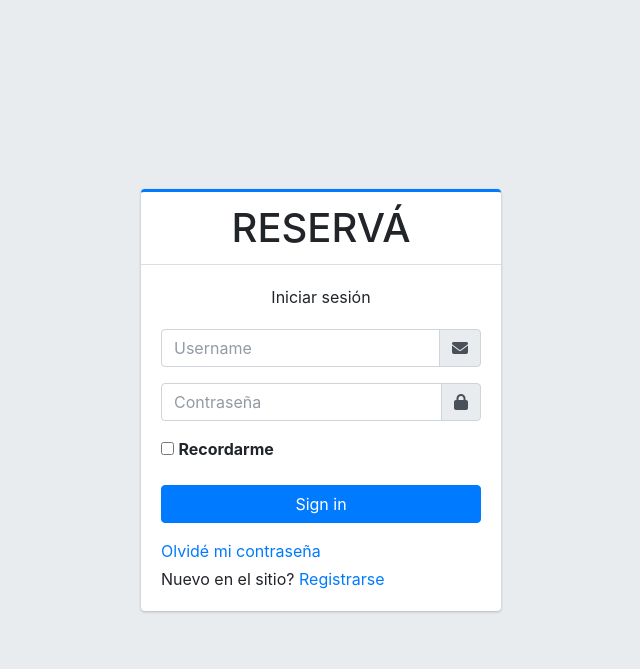
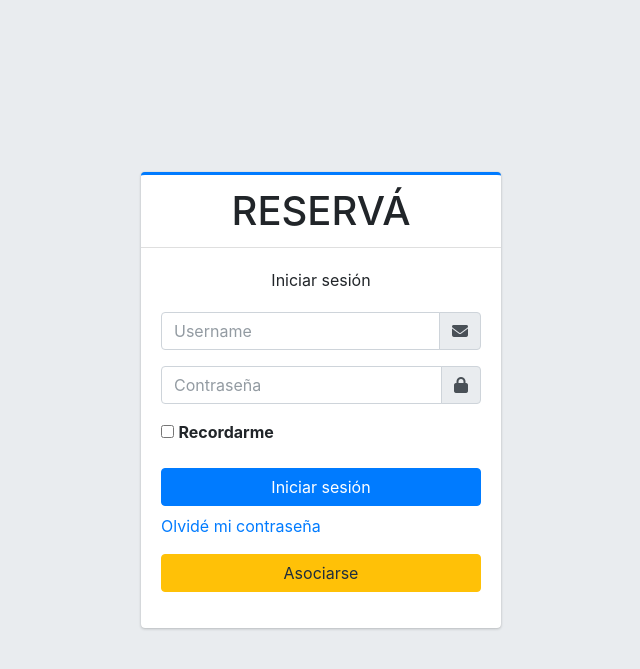
Before and after one commit to facurodrij/TrabajoFinal_ASC, a Django app: page /login/ in a window 1280 px wide. Shown: the top 669 px of the page, without its empty margins (319-959 px from the left). Run offline with Django 4.2, Linux system fonts and the light colour scheme; parts of the project's set-up code (start-up, migrations or seed data) failed here and were passed over; some libraries are stand-ins or nearby versions.

Commit message:
View register eliminado.

```diff
--- a/accounts/forms.py
+++ b/accounts/forms.py
@@ -76,10 +76,12 @@ class PersonaCreateForm(forms.ModelForm):
                                 widget=forms.TextInput(attrs={'placeholder': 'Dirección',
                                                               'class': 'form-control',
                                                               }))
+    imagen = forms.ImageField(required=True,
+                              widget=AdminFileWidget(attrs={'class': 'form-control'}))
 
     class Meta:
         model = Persona
-        fields = ['dni', 'sexo', 'nombre', 'apellido', 'fecha_nacimiento', 'localidad', 'direccion']
+        fields = ['dni', 'sexo', 'nombre', 'apellido', 'fecha_nacimiento', 'localidad', 'direccion', 'imagen']
 
 
 class CustomAuthenticationForm(AuthenticationForm):
@@ -153,7 +155,7 @@ class PersonaChangeForm(forms.ModelForm):
                                 widget=forms.TextInput(attrs={'placeholder': 'Dirección',
                                                               'class': 'form-control',
                                                               }))
-    imagen = forms.ImageField(required=True,
+    imagen = forms.ImageField(required=False,
                               widget=AdminFileWidget)
 
     class Meta:
--- a/accounts/templates/registration/login.html
+++ b/accounts/templates/registration/login.html
@@ -52,16 +52,16 @@
                         <label for="id_remember_me">{{ form.remember_me.label }}</label>
                     </div>
                 </div>
-                <div class="input-group mb-3">
-                    <button name="login" class="col-md-12 btn btn-primary" id="login">Sign in</button>
+                <div class="input-group mb-2">
+                    <button name="login" class="col-md-12 btn btn-primary" id="login">Iniciar sesión</button>
                 </div>
             </form>
-            <p class="mb-1">
+            <p class="mb-3">
                 <a href="{% url 'password_reset' %}">Olvidé mi contraseña</a>
             </p>
-            <p class="mb-0">
-                Nuevo en el sitio? <a href="{% url 'register' %}">Registrarse</a>
-            </p>
+            <div class="input-group mb-3">
+                <a href="{% url 'asociarse' %}" class="col-md-12 btn btn-warning">Asociarse</a>
+            </div>
         </div>
     </div>
 </div>
--- a/accounts/urls.py
+++ b/accounts/urls.py
@@ -4,7 +4,6 @@ from django.contrib.auth import views
 from .views import *
 
 urlpatterns = [
-    path('register/', register, name='register'),
     path('login/', CustomLoginView.as_view(), name='login'),
     path('persona/', persona, name='persona'),
     path('logout/', views.LogoutView.as_view(), name='logout'),
--- a/accounts/views.py
+++ b/accounts/views.py
@@ -13,30 +13,6 @@ from django.utils.safestring import mark_safe
 from .models import UsuarioPersona
 from .forms import *
 from .decorators import no_login_required
-
-
-@no_login_required
-def register(request):
-    """
-    Vista para registrar un nuevo usuario.
-    """
-    context = {
-        'title': 'Registro',
-    }
-    if request.method == 'POST':
-        user_form = CustomUserCreationForm(request.POST)
-        persona_form = PersonaCreateForm(request.POST)
-        if user_form.is_valid() and persona_form.is_valid():
-            user = user_form.save()
-            persona = persona_form.save()
-            UsuarioPersona.objects.create(user=user, persona=persona)
-            messages.success(request, 'Usuario registrado correctamente.')
-            return redirect('login')
-    else:
-        user_form = CustomUserCreationForm()
-        persona_form = PersonaCreateForm()
-    return render(request, 'registration/register.html',
-                  {'user_form': user_form, 'persona_form': persona_form, **context})
 
 
 class CustomLoginView(LoginView):
@@ -60,7 +36,7 @@ class CustomLoginView(LoginView):
         try:
             # Si inicia sesión un socio con estado inactivo, se le redirige al logout.
             if not self.request.user.socioindividual.estado.is_active:
-                messages.error(self.request, 'Socio inactivo. ' + self.request.user.socioindividual.estado.description)
+                messages.error(self.request, 'Socio inactivo. ' + self.request.user.socioindividual.estado.descripcion)
                 return redirect('logout')
         except ObjectDoesNotExist:
             # Si inicia sesión un socio que no tiene relación con SocioIndividual y no es administrador,
--- a/templates/includes/navbar.html
+++ b/templates/includes/navbar.html
@@ -4,9 +4,6 @@
         <ul class="navbar-nav ml-auto">
             <li class="nav-item">
                 <a class="nav-link" href="{% url 'login' %}">Login</a>
-            </li>
-            <li>
-                <a class="btn btn-outline-dark" href="{% url 'register' %}">Register</a>
             </li>
         </ul>
     </nav>
```
